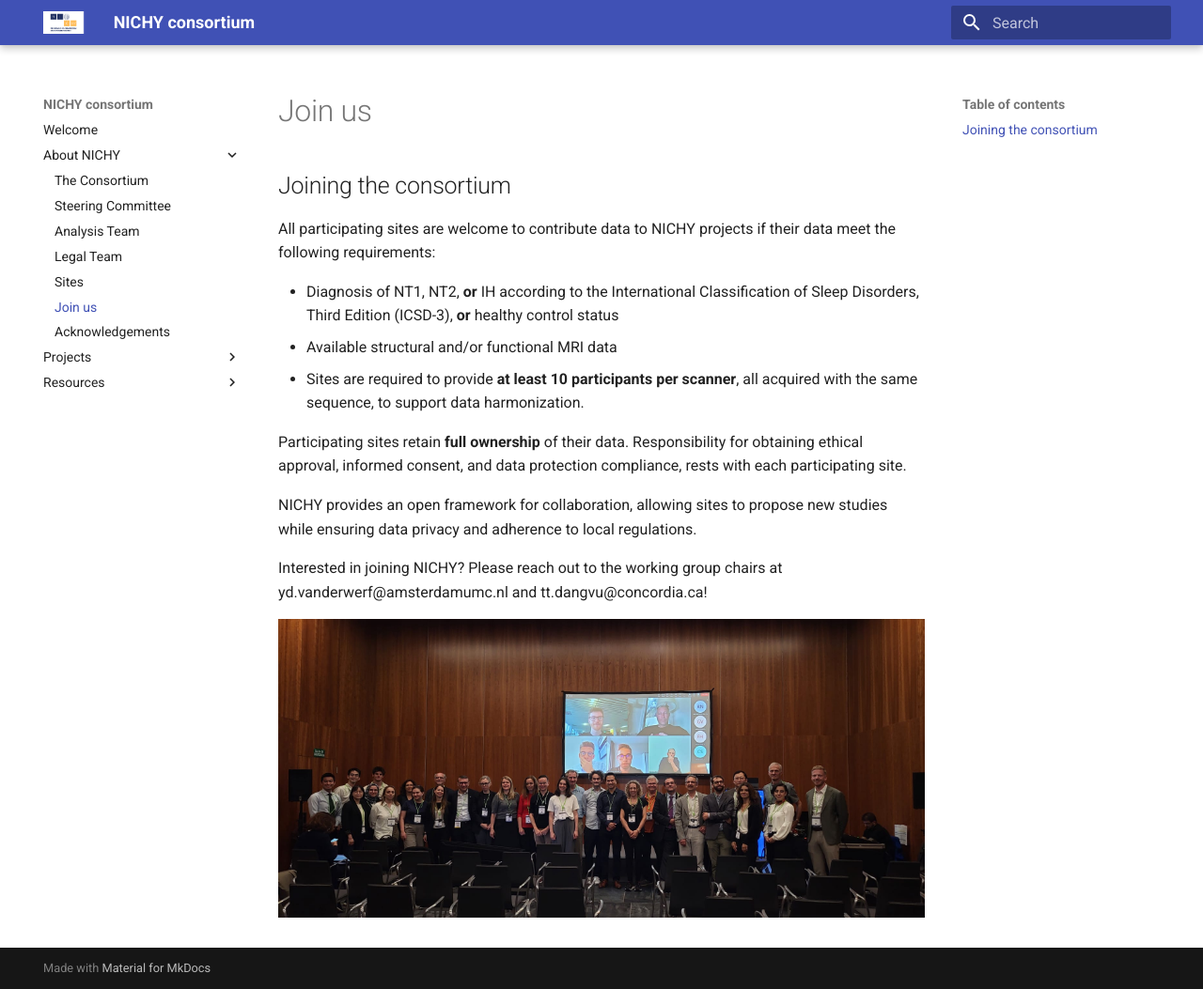
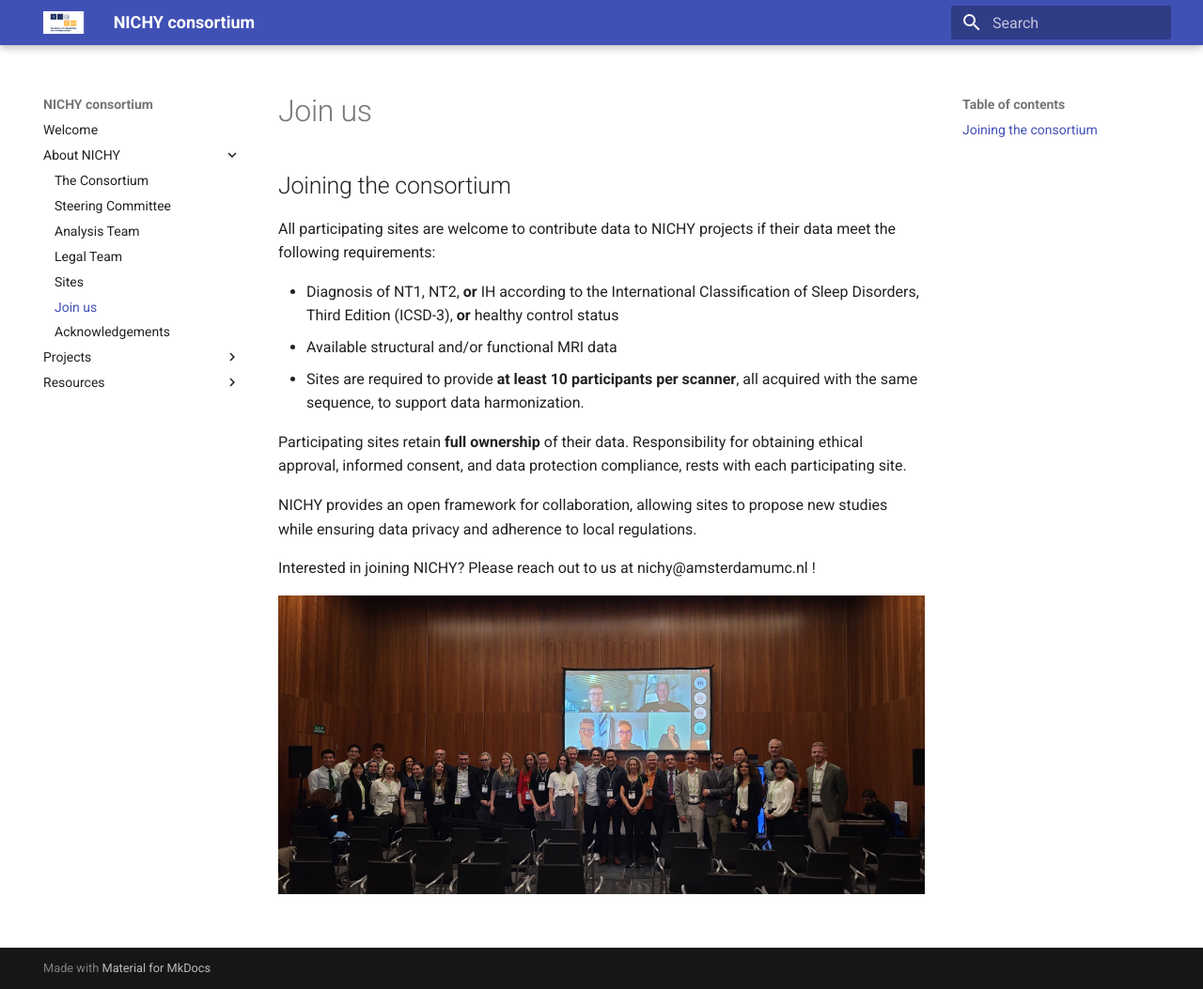
Before and after one commit to nichy-consortium/nichy, an MkDocs documentation site: the page built from docs/working_group/join_us.md, in a window 1280 px wide and 1053 px high. Shown: the whole window at 94% size. Built offline with MkDocs 1.6.1 and Material for MkDocs 9.7.7, drawn with Linux system fonts in a browser that asks for light colours.

Commit message:
Update contact email for joining NICHY

```diff
--- a/docs/working_group/join_us.md
+++ b/docs/working_group/join_us.md
@@ -9,6 +9,6 @@ Participating sites retain **full ownership** of their data. Responsibility for
 
 NICHY provides an open framework for collaboration, allowing sites to propose new studies while ensuring data privacy and adherence to local regulations.
 
-Interested in joining NICHY? Please reach out to the working group chairs at yd.vanderwerf@amsterdamumc.nl and tt.dangvu@concordia.ca!
+Interested in joining NICHY? Please reach out to us at nichy@amsterdamumc.nl !
 
 ![Team Picture](../assets/NICHY_team_picture.jpg)
```
